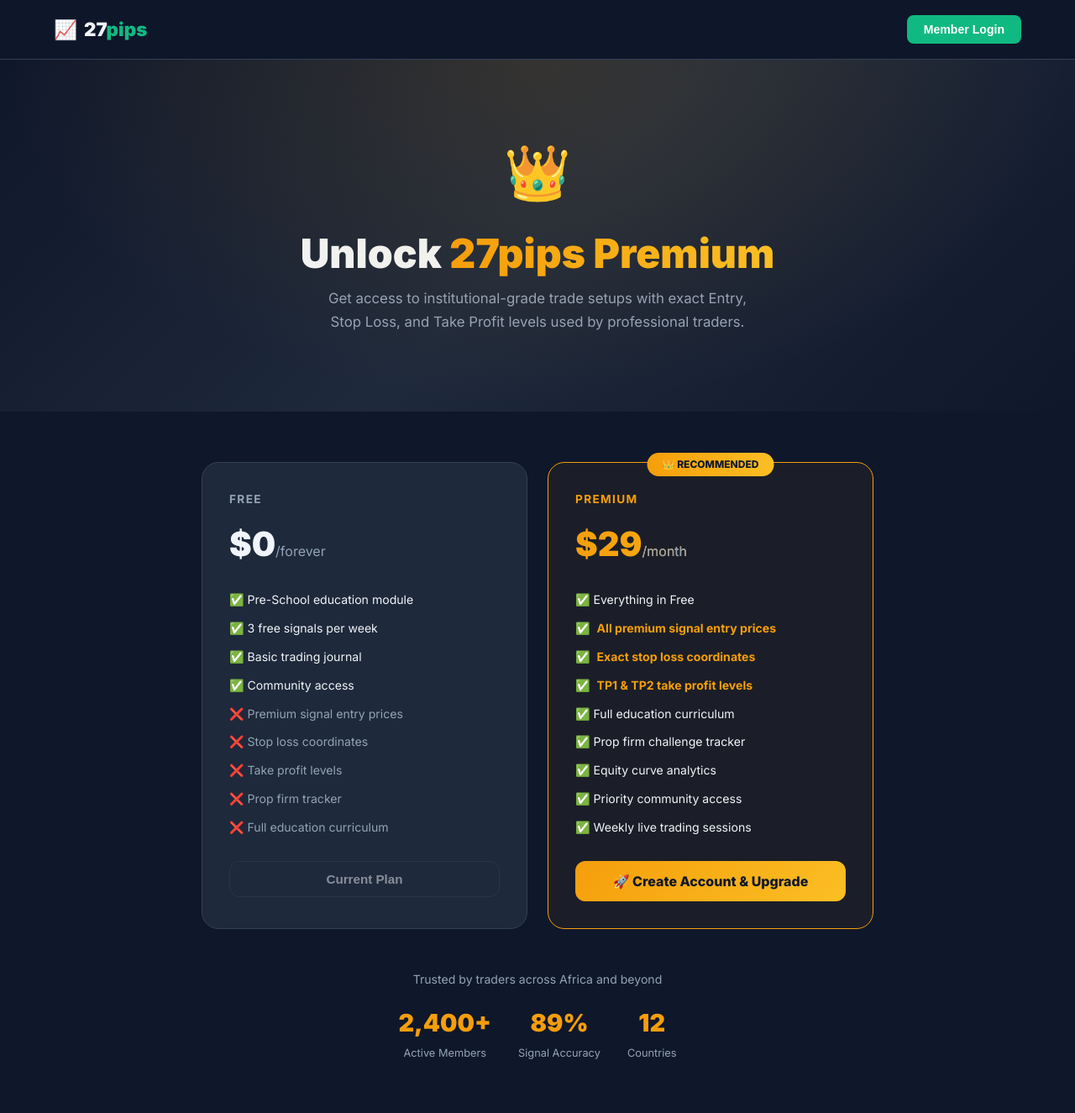
After one commit to Benjaminfromthe/27pips, a Flask app: page /upgrade/ in a window 1280 px wide. The commit adds this page. Shown: the whole page at 84% size. Run offline with Flask 3, Linux system fonts and the light colour scheme.

Commit message:
feat: premium tier gatekeeping - user tiers, signal gating, upgrade page, simulated upgrade

```diff
--- a/app.py
+++ b/app.py
@@ -1,7 +1,7 @@
 # ============================================================
 # 27pips — app.py  |  Main Flask application entry point
 # ============================================================
-from flask import Flask, render_template, session
+from flask import Flask, render_template, session, request
 from database import init_db
 from blueprints.auth.routes      import auth_bp
 from blueprints.education.routes import education_bp
@@ -10,6 +10,7 @@
 from blueprints.tracker.routes   import tracker_bp
 from blueprints.admin.routes     import admin_bp
 from blueprints.analytics.routes import analytics_bp
+from blueprints.upgrade.routes   import upgrade_bp
 
 def create_app():
     app = Flask(__name__)
@@ -25,14 +26,22 @@
     app.register_blueprint(tracker_bp,    url_prefix='/tracker')
     app.register_blueprint(admin_bp,      url_prefix='/admin')
     app.register_blueprint(analytics_bp,  url_prefix='/api/analytics')
+    app.register_blueprint(upgrade_bp,    url_prefix='/upgrade')
 
     @app.route('/')
     def home():
         from database import get_db
         from datetime import datetime, timezone
-        user = None
+        user      = None
+        user_tier = 'guest'
         if 'user_id' in session:
-            user = {'username': session['username']}
+            db  = get_db()
+            row = db.execute('SELECT username, tier FROM users WHERE id=?', (session['user_id'],)).fetchone()
+            db.close()
+            if row:
+                user      = {'username': row['username']}
+                user_tier = row['tier']
+
         today = datetime.now(timezone.utc).strftime('%Y-%m-%d')
         db    = get_db()
         row   = db.execute(
@@ -41,7 +50,9 @@
         ).fetchone()
         db.close()
         signal_count = row['cnt'] if row else 0
-        return render_template('index.html', user=user, signal_count=signal_count)
+        upgraded     = request.args.get('upgraded') == '1'
+        return render_template('index.html', user=user, signal_count=signal_count,
+                               user_tier=user_tier, upgraded=upgraded)
 
     return app
 
--- a/blueprints/admin/routes.py
+++ b/blueprints/admin/routes.py
@@ -64,6 +64,7 @@
     tp2    = d.get('take_profit_2', '')
     status = d.get('status', 'Pending')
     notes  = d.get('notes', '')
+    is_premium = 1 if d.get('is_premium') == '1' else 0
 
     if not pair or not action or not entry:
         return jsonify({'success': False, 'message': 'pair, action, entry_price required.'}), 400
@@ -75,9 +76,9 @@
     db = get_db()
     db.execute(
         '''INSERT INTO signals
-           (pair, action, entry_price, stop_loss, take_profit_1, take_profit_2, status, notes)
-           VALUES (?,?,?,?,?,?,?,?)''',
-        (pair, action, to_f(entry), to_f(sl), to_f(tp1), to_f(tp2), status, notes)
+           (pair, action, entry_price, stop_loss, take_profit_1, take_profit_2, status, is_premium, notes)
+           VALUES (?,?,?,?,?,?,?,?,?)''',
+        (pair, action, to_f(entry), to_f(sl), to_f(tp1), to_f(tp2), status, is_premium, notes)
     )
     db.commit()
     db.close()
--- /dev/null
+++ b/blueprints/upgrade/routes.py
@@ -0,0 +1,31 @@
+# ============================================================
+# 27pips — upgrade/routes.py  |  Premium tier simulation
+# ============================================================
+from flask import Blueprint, render_template, redirect, url_for, session, request
+from database import get_db
+
+upgrade_bp = Blueprint('upgrade', __name__)
+
+@upgrade_bp.route('/')
+def upgrade_page():
+    user = None
+    tier = 'free'
+    if 'user_id' in session:
+        user = {'username': session['username']}
+        db   = get_db()
+        row  = db.execute('SELECT tier FROM users WHERE id=?', (session['user_id'],)).fetchone()
+        db.close()
+        tier = row['tier'] if row else 'free'
+    return render_template('upgrade.html', user=user, tier=tier)
+
+@upgrade_bp.route('/simulate', methods=['POST'])
+def simulate_upgrade():
+    if 'user_id' not in session:
+        return redirect(url_for('upgrade.upgrade_page'))
+    db = get_db()
+    db.execute("UPDATE users SET tier='premium' WHERE id=?", (session['user_id'],))
+    db.commit()
+    db.close()
+    session['tier'] = 'premium'
+    # Redirect home with success flash via query param
+    return redirect('/?upgraded=1')
--- a/static/js/main.js
+++ b/static/js/main.js
@@ -498,8 +498,12 @@
   if (!tbody) return;
 
   try {
-    const res     = await fetch('/signals/');
-    const signals = await res.json();
+    const res  = await fetch('/signals/');
+    const json = await res.json();
+
+    // Support both old array format and new {signals, user_tier} format
+    const signals   = json.signals || json;
+    const user_tier = json.user_tier || window.USER_TIER || 'guest';
 
     if (!signals.length) {
       tbody.innerHTML = '<tr><td colspan="7" style="text-align:center;color:#94a3b8;padding:24px">No signals posted yet. Check back soon.</td></tr>';
@@ -523,14 +527,23 @@
                      : s.pair.includes('NAS') || s.pair.includes('US30') ? 'asset-dot asset-blue'
                      : 'asset-dot';
 
+      // Premium gating
+      const locked = '<span class="premium-lock">🔒 Premium</span>';
+      const entry  = s.gated ? locked : (s.entry_price ?? '—');
+      const sl     = s.gated ? locked : `<span class="text-red">${s.stop_loss ?? '—'}</span>`;
+      const tp1    = s.gated ? locked : `<span class="text-green">${s.take_profit_1 ?? '—'}</span>`;
+      const tp2    = s.gated ? locked : `<span class="text-green">${s.take_profit_2 ?? '—'}</span>`;
+
+      const premiumBadge = s.is_premium ? '<span class="signal-premium-badge">👑</span>' : '';
+
       return `
-        <tr>
-          <td class="asset-cell"><span class="${dotClass}"></span>${s.pair}</td>
+        <tr ${s.gated ? 'class="signal-gated"' : ''}>
+          <td class="asset-cell"><span class="${dotClass}"></span>${s.pair}${premiumBadge}</td>
           <td>${actionBadge}</td>
-          <td class="mono">${s.entry_price ?? '—'}</td>
-          <td class="mono text-red">${s.stop_loss ?? '—'}</td>
-          <td class="mono text-green">${s.take_profit_1 ?? '—'}</td>
-          <td class="mono text-green">${s.take_profit_2 ?? '—'}</td>
+          <td class="mono">${entry}</td>
+          <td class="mono">${sl}</td>
+          <td class="mono">${tp1}</td>
+          <td class="mono">${tp2}</td>
           <td>${statusBadge}</td>
         </tr>
       `;
--- /dev/null
+++ b/templates/upgrade.html
@@ -0,0 +1,167 @@
+<!DOCTYPE html>
+<html lang="en">
+<head>
+  <meta charset="UTF-8" />
+  <meta name="viewport" content="width=device-width, initial-scale=1.0" />
+  <title>27pips Premium — Unlock Institutional Signals</title>
+  <link rel="stylesheet" href="/static/css/style.css" />
+  <link href="https://fonts.googleapis.com/css2?family=Inter:wght@300;400;500;600;700;800;900&display=swap" rel="stylesheet" />
+  <style>
+    .premium-hero{background:linear-gradient(135deg,#0f172a 0%,#1e293b 50%,#0f172a 100%);padding:80px 0 60px;text-align:center;position:relative;overflow:hidden}
+    .premium-hero::before{content:'';position:absolute;inset:0;background:radial-gradient(ellipse at 50% 0%,rgba(245,158,11,0.12),transparent 70%);pointer-events:none}
+    .crown{font-size:4rem;margin-bottom:16px;display:block}
+    .premium-title{font-size:clamp(2rem,5vw,3rem);font-weight:900;color:#f1f5f9;margin-bottom:12px}
+    .premium-title span{background:linear-gradient(90deg,#f59e0b,#fbbf24);-webkit-background-clip:text;-webkit-text-fill-color:transparent}
+    .premium-sub{color:#94a3b8;font-size:1.05rem;max-width:520px;margin:0 auto 32px}
+    .compare-grid{display:grid;grid-template-columns:1fr 1fr;gap:24px;max-width:800px;margin:0 auto}
+    .tier-card{background:#1e293b;border:1px solid #334155;border-radius:20px;padding:32px}
+    .tier-card.featured{border-color:#f59e0b;background:rgba(245,158,11,0.05);position:relative}
+    .tier-badge{position:absolute;top:-12px;left:50%;transform:translateX(-50%);background:linear-gradient(90deg,#f59e0b,#fbbf24);color:#0f172a;padding:4px 18px;border-radius:20px;font-size:0.75rem;font-weight:800;white-space:nowrap}
+    .tier-name{font-size:0.85rem;font-weight:700;color:#94a3b8;text-transform:uppercase;letter-spacing:0.1em;margin-bottom:8px}
+    .tier-price{font-size:2.5rem;font-weight:900;color:#f1f5f9;margin-bottom:4px}
+    .tier-price span{font-size:1rem;color:#94a3b8;font-weight:400}
+    .tier-features{list-style:none;margin:20px 0 28px;display:flex;flex-direction:column;gap:10px}
+    .tier-features li{font-size:0.88rem;color:#94a3b8;display:flex;align-items:center;gap:8px}
+    .tier-features li.yes{color:#f1f5f9}
+    .btn-upgrade{background:linear-gradient(135deg,#f59e0b,#fbbf24);color:#0f172a;border:none;padding:14px 32px;border-radius:12px;font-size:1rem;font-weight:800;cursor:pointer;width:100%;font-family:inherit;transition:all 0.2s}
+    .btn-upgrade:hover{transform:translateY(-2px);box-shadow:0 8px 24px rgba(245,158,11,0.4)}
+    .already-premium{background:rgba(16,185,129,0.1);border:1px solid rgba(16,185,129,0.3);border-radius:16px;padding:24px;text-align:center;max-width:500px;margin:0 auto}
+    @media(max-width:600px){.compare-grid{grid-template-columns:1fr}}
+  </style>
+</head>
+<body>
+
+<!-- HEADER -->
+<header class="header" id="header">
+  <div class="container header-inner">
+    <a href="/" class="logo"><span class="logo-icon">📈</span><span class="logo-text">27<span class="logo-accent">pips</span></span></a>
+    <div class="header-actions">
+      {% if user %}
+        <div class="user-dropdown" id="userDropdown">
+          <button class="btn-user" onclick="toggleUserMenu()">
+            <span class="user-avatar">{{ user.username[0].upper() }}</span>{{ user.username }} ▾
+          </button>
+          <div class="user-menu" id="userMenu">
+            <a href="/" class="user-menu-item">🏠 Dashboard</a>
+            <hr class="user-menu-divider" />
+            <button class="user-menu-item user-menu-logout" onclick="logoutUser()">🚪 Logout</button>
+          </div>
+        </div>
+      {% else %}
+        <button class="btn-login" onclick="openModal('login')">Member Login</button>
+      {% endif %}
+    </div>
+  </div>
+</header>
+
+<!-- HERO -->
+<div class="premium-hero">
+  <div class="container">
+    <span class="crown">👑</span>
+    <h1 class="premium-title">Unlock <span>27pips Premium</span></h1>
+    <p class="premium-sub">Get access to institutional-grade trade setups with exact Entry, Stop Loss, and Take Profit levels used by professional traders.</p>
+  </div>
+</div>
+
+<!-- COMPARISON -->
+<section style="background:#0f172a;padding:60px 0">
+  <div class="container">
+
+    {% if tier == 'premium' %}
+    <div class="already-premium">
+      <div style="font-size:2.5rem;margin-bottom:12px">🎉</div>
+      <h2 style="color:#10b981;margin-bottom:8px">You're already Premium!</h2>
+      <p style="color:#94a3b8;margin-bottom:20px">All institutional signals are unlocked. Enjoy the full 27pips experience.</p>
+      <a href="/" class="btn-primary" style="display:inline-block">← Back to Dashboard</a>
+    </div>
+
+    {% else %}
+    <div class="compare-grid">
+
+      <!-- Free tier -->
+      <div class="tier-card">
+        <p class="tier-name">Free</p>
+        <p class="tier-price">$0<span>/forever</span></p>
+        <ul class="tier-features">
+          <li class="yes">✅ Pre-School education module</li>
+          <li class="yes">✅ 3 free signals per week</li>
+          <li class="yes">✅ Basic trading journal</li>
+          <li class="yes">✅ Community access</li>
+          <li>❌ Premium signal entry prices</li>
+          <li>❌ Stop loss coordinates</li>
+          <li>❌ Take profit levels</li>
+          <li>❌ Prop firm tracker</li>
+          <li>❌ Full education curriculum</li>
+        </ul>
+        <button class="btn-outline full-width" disabled style="opacity:0.5;cursor:default">Current Plan</button>
+      </div>
+
+      <!-- Premium tier -->
+      <div class="tier-card featured">
+        <div class="tier-badge">👑 RECOMMENDED</div>
+        <p class="tier-name" style="color:#f59e0b">Premium</p>
+        <p class="tier-price" style="background:linear-gradient(90deg,#f59e0b,#fbbf24);-webkit-background-clip:text;-webkit-text-fill-color:transparent">$29<span style="-webkit-text-fill-color:#94a3b8">/month</span></p>
+        <ul class="tier-features">
+          <li class="yes">✅ Everything in Free</li>
+          <li class="yes">✅ <strong style="color:#f59e0b">All premium signal entry prices</strong></li>
+          <li class="yes">✅ <strong style="color:#f59e0b">Exact stop loss coordinates</strong></li>
+          <li class="yes">✅ <strong style="color:#f59e0b">TP1 & TP2 take profit levels</strong></li>
+          <li class="yes">✅ Full education curriculum</li>
+          <li class="yes">✅ Prop firm challenge tracker</li>
+          <li class="yes">✅ Equity curve analytics</li>
+          <li class="yes">✅ Priority community access</li>
+          <li class="yes">✅ Weekly live trading sessions</li>
+        </ul>
+        {% if user %}
+        <form method="POST" action="/upgrade/simulate">
+          <button type="submit" class="btn-upgrade">🚀 Upgrade to Premium Now</button>
+        </form>
+        <p style="text-align:center;font-size:0.75rem;color:#94a3b8;margin-top:10px">Simulated upgrade — no payment required for demo</p>
+        {% else %}
+        <button class="btn-upgrade" onclick="openModal('signup')">🚀 Create Account & Upgrade</button>
+        {% endif %}
+      </div>
+
+    </div>
+
+    <!-- Social proof -->
+    <div style="text-align:center;margin-top:48px">
+      <p style="color:#94a3b8;font-size:0.88rem;margin-bottom:16px">Trusted by traders across Africa and beyond</p>
+      <div style="display:flex;gap:32px;justify-content:center;flex-wrap:wrap">
+        <div style="text-align:center"><p style="font-size:1.8rem;font-weight:900;color:#f59e0b">2,400+</p><p style="color:#94a3b8;font-size:0.8rem">Active Members</p></div>
+        <div style="text-align:center"><p style="font-size:1.8rem;font-weight:900;color:#f59e0b">89%</p><p style="color:#94a3b8;font-size:0.8rem">Signal Accuracy</p></div>
+        <div style="text-align:center"><p style="font-size:1.8rem;font-weight:900;color:#f59e0b">12</p><p style="color:#94a3b8;font-size:0.8rem">Countries</p></div>
+      </div>
+    </div>
+    {% endif %}
+
+  </div>
+</section>
+
+<!-- AUTH MODAL -->
+<div class="modal-overlay" id="modalOverlay" onclick="closeModal()">
+  <div class="modal" onclick="event.stopPropagation()">
+    <button class="modal-close" onclick="closeModal()">&#10005;</button>
+    <div class="modal-logo">27<span class="logo-accent">pips</span></div>
+    <div class="modal-tabs">
+      <button class="modal-tab active" id="tabLogin" onclick="switchTab('login')">Sign In</button>
+      <button class="modal-tab" id="tabSignup" onclick="switchTab('signup')">Create Account</button>
+    </div>
+    <div class="modal-alert" id="modalAlert" style="display:none"></div>
+    <form class="modal-form" id="loginForm" onsubmit="submitLogin(event)">
+      <div class="form-group"><label>Email</label><input type="email" id="loginEmail" required /></div>
+      <div class="form-group"><label>Password</label><input type="password" id="loginPassword" required /></div>
+      <button type="submit" class="btn-primary full-width" id="loginBtn2">Sign In</button>
+    </form>
+    <form class="modal-form" id="signupForm" style="display:none" onsubmit="submitSignup(event)">
+      <div class="form-group"><label>Username</label><input type="text" id="signupUsername" required /></div>
+      <div class="form-group"><label>Email</label><input type="email" id="signupEmail" required /></div>
+      <div class="form-group"><label>Password</label><input type="password" id="signupPassword" required /></div>
+      <button type="submit" class="btn-primary full-width" id="signupBtn">Create Account</button>
+    </form>
+  </div>
+</div>
+
+<script src="/static/js/main.js"></script>
+</body>
+</html>
```
Also changed, not shown: blueprints/signals/routes.py (+29 -11 lines), database.py (+12 -0 lines), static/css/style.css (+55 -0 lines), templates/admin_signals.html (+8 -2 lines), templates/index.html (+27 -0 lines), blueprints/upgrade/__init__.py (added).
